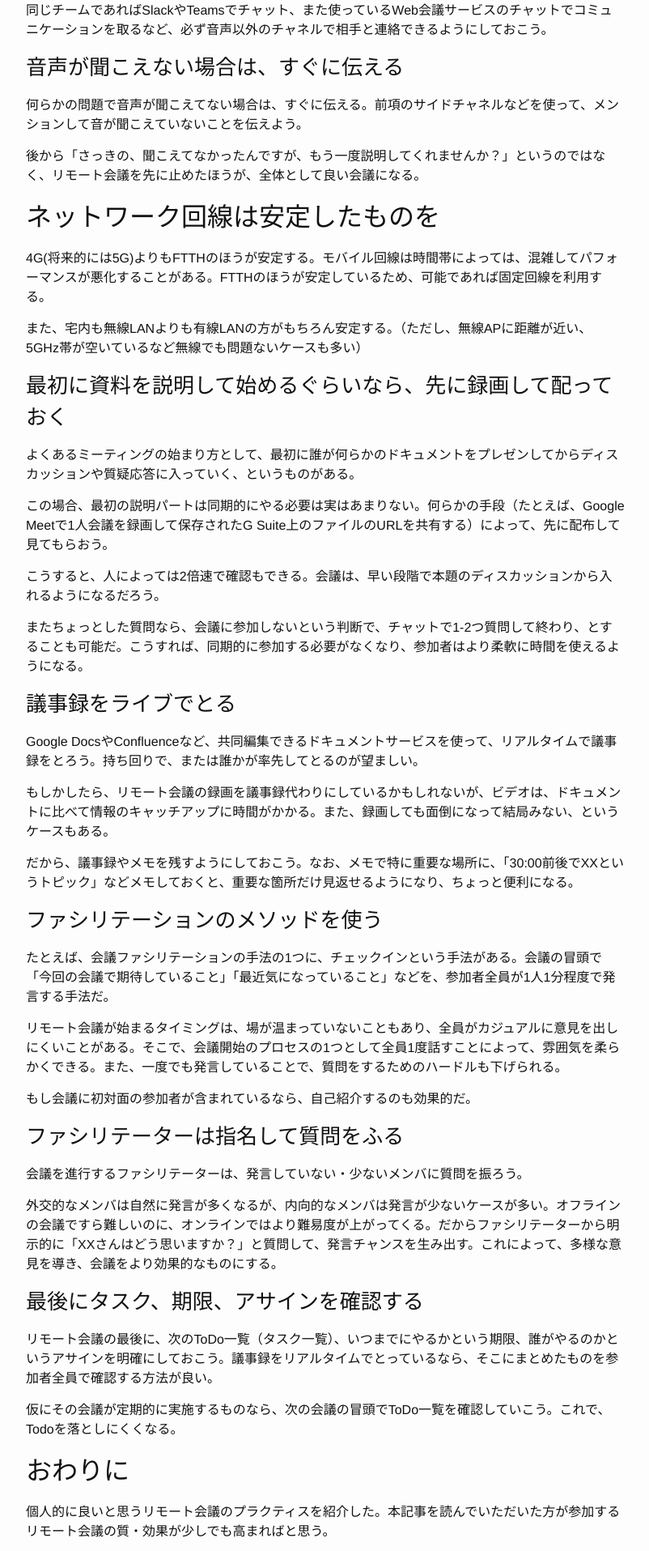
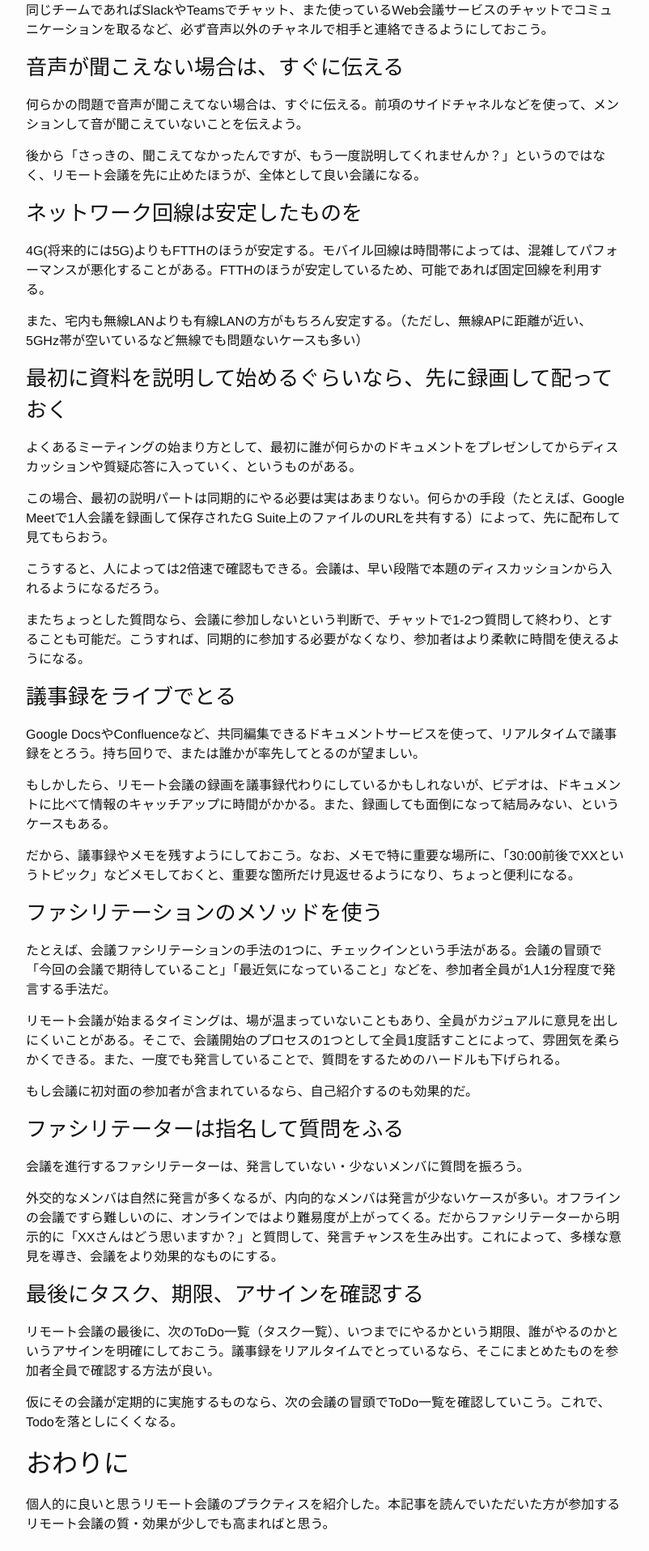
Before and after one commit to iwashi/iwashi.github.io, a Jekyll site: the page built from _posts/2020-03-27-Effective-Remote-Meeting.md, in a window 1280 px wide. Shown: the part 4159-6074 px from the top of the page at 81% size, without its empty margins (238-1040 px from the left). Built offline with Jekyll 4.4.1, drawn with Linux system fonts in a browser that asks for light colours.

Commit message:
Fix header level

```diff
--- a/_posts/2020-03-27-Effective-Remote-Meeting.md
+++ b/_posts/2020-03-27-Effective-Remote-Meeting.md
@@ -121,7 +121,7 @@ Zoom/WebEXなどのリモート会議には、電話回線を使った参加も
 
 後から「さっきの、聞こえてなかったんですが、もう一度説明してくれませんか？」というのではなく、リモート会議を先に止めたほうが、全体として良い会議になる。
 
-## ネットワーク回線は安定したものを
+### ネットワーク回線は安定したものを
 
 4G(将来的には5G)よりもFTTHのほうが安定する。モバイル回線は時間帯によっては、混雑してパフォーマンスが悪化することがある。FTTHのほうが安定しているため、可能であれば固定回線を利用する。
 
```
